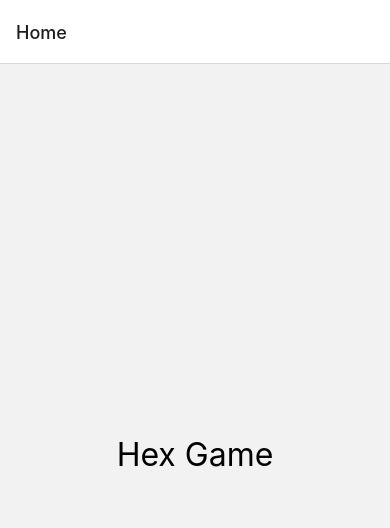
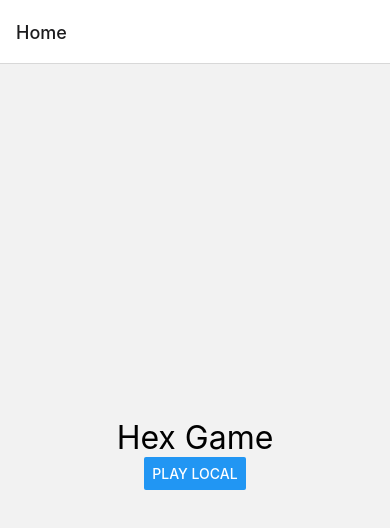
Before and after one commit to marmelab/Hex, a React Native app in the folder mobile-app/: screen / in a window 390 px wide. Shown: the top 528 px of the page. Built offline with nearby package versions, Linux system fonts and the light colour scheme.

Commit message:
Add a button in home screen to switch to game screen

```diff
--- a/mobile-app/App.tsx
+++ b/mobile-app/App.tsx
@@ -1,9 +1,10 @@
 import * as React from 'react';
+import { View, ScrollView, Text, Button } from 'react-native';
+import Board from './components/Board/Board';
+import { GameState } from '../web-app/src/common/gameState';
 import { NavigationContainer } from '@react-navigation/native';
 import { createNativeStackNavigator } from '@react-navigation/native-stack';
-import { StyleSheet, View, ScrollView, Text } from 'react-native';
-import Board from './components/Board/Board';
-import { GameState } from './utils';
+
 
 
 
@@ -42,6 +43,8 @@ function HomeScreen(props: { navigation: any }) {
   return (
     <View style={{ flex: 1, alignItems: 'center', justifyContent: 'center' }}>
       <Text style={{ fontSize: 32 }}>Hex Game</Text>
+      <Button title='Play local' onPress={() => props.navigation.navigate('Game')}>
+      </Button>
     </View>
   );
 }
```
